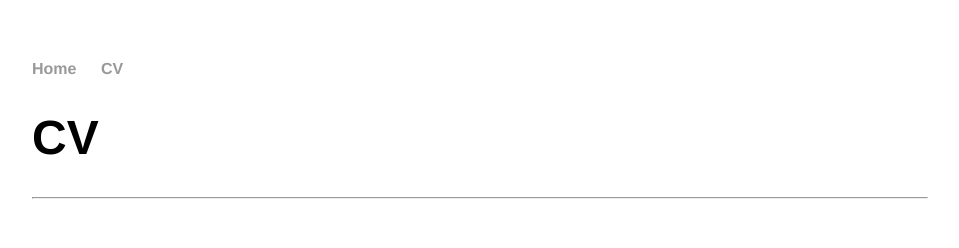
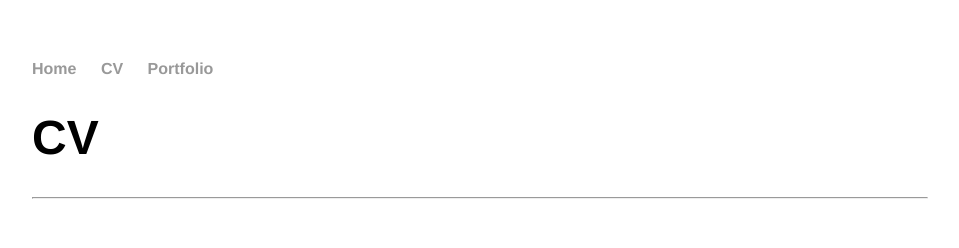
Before and after one commit to tracyJCI/erikaweir.github.io, a Jekyll site: the page built from cv/index.html, in a window 1280 px wide. Shown: the top 248 px of the page, without its empty margins (160-1119 px from the left). Built offline with Jekyll 4.4.1, drawn with Linux system fonts in a browser that asks for light colours.

Commit message:
Update default.html

```diff
--- a/_layouts/default.html
+++ b/_layouts/default.html
@@ -10,6 +10,8 @@
 	    		<ul>
 	        		<li><a href="/">Home</a></li>
 	        		<li><a href="/cv">CV</a></li>
+				<li><a href="/Portfolio">Portfolio</a></li>
+
 	    		</ul>
 			</nav>
 			<div class="container">
```
